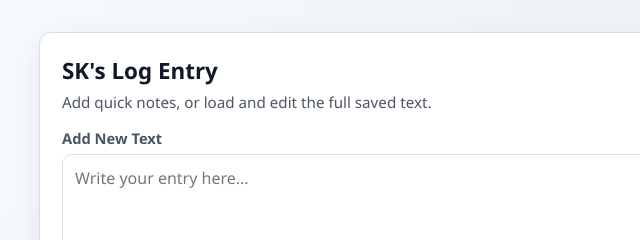
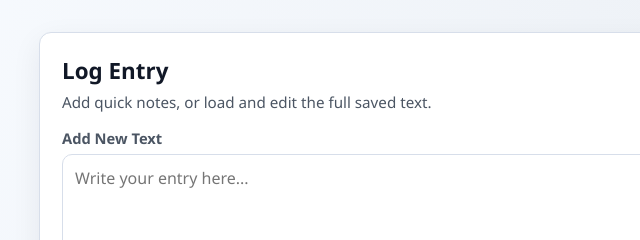
Before and after one commit to quertycoding/logging, a website: page public/index.html in a window 1280 px wide. Shown: the top 240 px of the page, 187-827 px from the left. Drawn offline with Linux system fonts and the light colour scheme; no server answers.

Commit message:
blank text

```diff
--- a/public/index.html
+++ b/public/index.html
@@ -142,7 +142,7 @@
   <body>
     <main class="container">
       <section class="card">
-        <h1>SK's Log Entry</h1>
+        <h1>Log Entry</h1>
         <p class="subtitle">Add quick notes, or load and edit the full saved text.</p>
 
         <label for="topBox">Add New Text</label>
```
